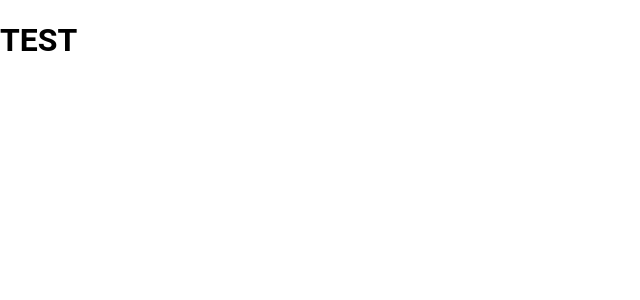
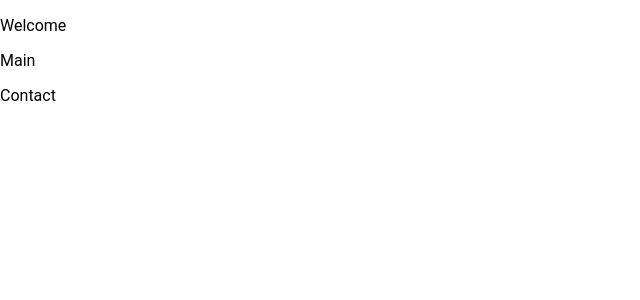
Before and after one commit to danidji/mama_mouv, a Next.js app: page / in a window 1280 px wide. Shown: the top 300 px of the page, without its empty margins (0-640 px from the left). Built offline with nearby package versions, Linux system fonts and the light colour scheme.

Commit message:
AJOUT - Composants site vitrine

```diff
--- /dev/null
+++ b/pages/components/Contact.jsx
@@ -0,0 +1,14 @@
+import React from 'react';
+
+const Contact = (props) => {
+
+    return (
+        <>
+            <p>Contact</p>
+        </>
+    )
+
+
+};
+
+export default Contact;
--- /dev/null
+++ b/pages/components/Layout.jsx
@@ -0,0 +1,16 @@
+import React from 'react';
+
+const Layout = ({ welcome, main, contact }) => {
+
+    return (
+        <>
+            {welcome}
+            {main}
+            {contact}
+        </>
+    )
+
+
+};
+
+export default Layout;
--- /dev/null
+++ b/pages/components/Main.jsx
@@ -0,0 +1,14 @@
+import React from 'react';
+
+const Main = (props) => {
+
+    return (
+        <>
+            <p>Main</p>
+        </>
+    )
+
+
+};
+
+export default Main;
--- /dev/null
+++ b/pages/components/Welcome.jsx
@@ -0,0 +1,14 @@
+import React from 'react';
+
+const Welcome = (props) => {
+
+    return (
+        <>
+            <p>Welcome</p>
+        </>
+    )
+
+
+};
+
+export default Welcome;
--- a/pages/index.js
+++ b/pages/index.js
@@ -1,11 +1,16 @@
+// import Image from 'next/image'
 
-import Image from 'next/image'
+import Layout from "./components/Layout";
+import Welcome from "./components/Welcome";
+import Main from "./components/Main";
+import Contact from "./components/Contact";
+
 
 export default function Home() {
   return (
     <div className="container">
 
-      <h1>TEST </h1>
+      <Layout welcome={<Welcome />} main={<Main />} contact={<Contact />} />
 
     </div>
   )
```
